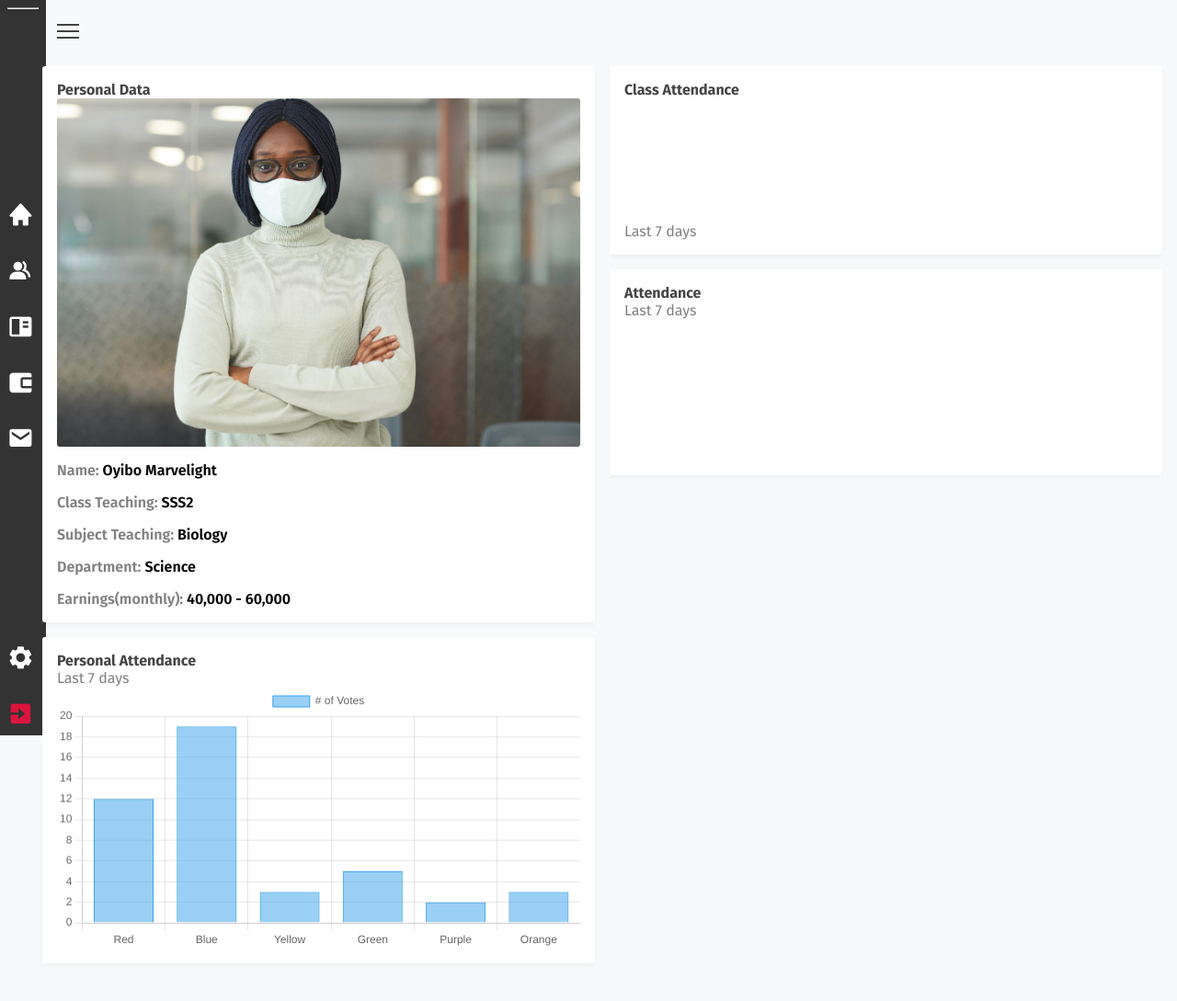
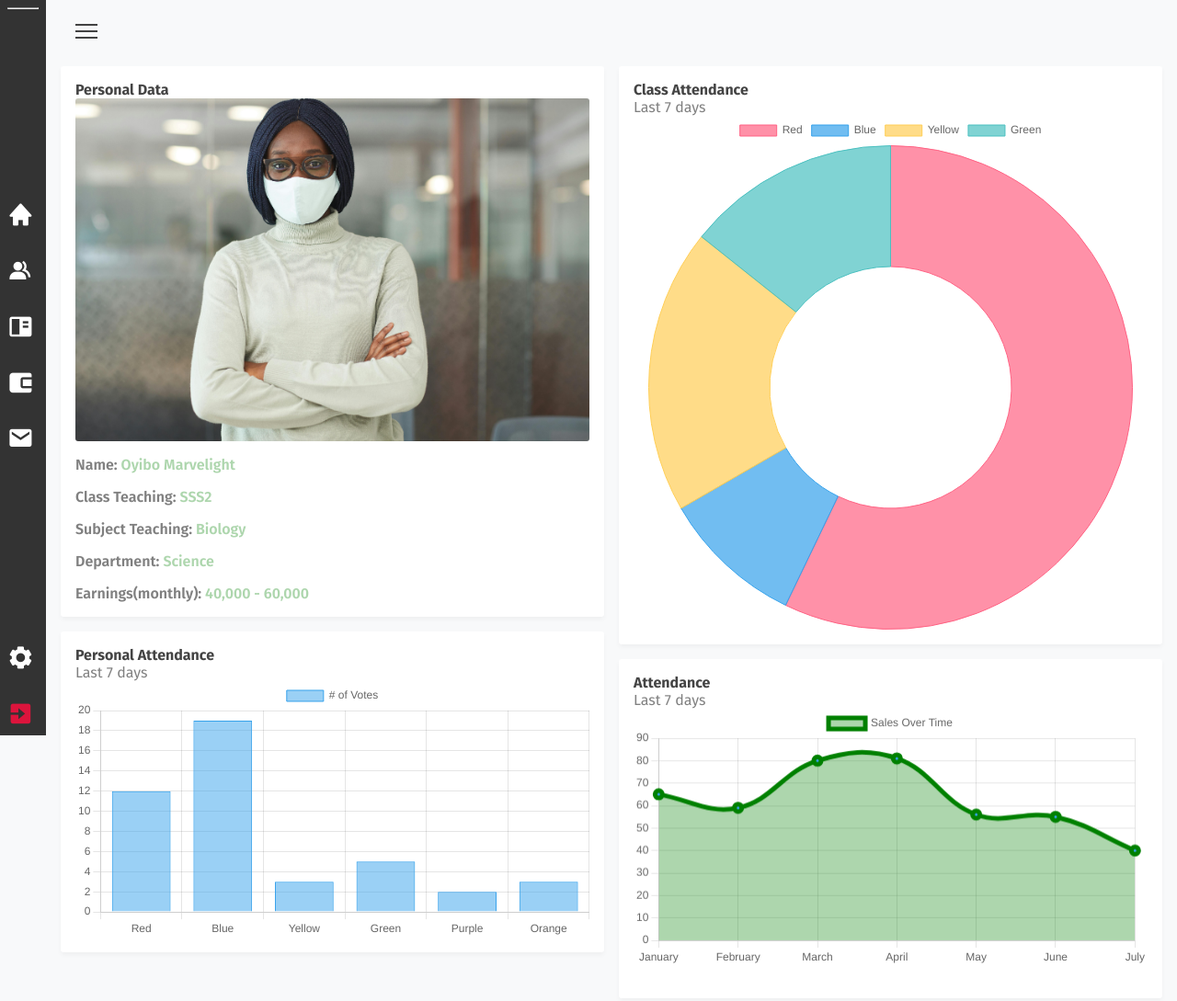
Before and after one commit to Oyibodroid/Scool-dashboard, a plain HTML site: page index.html in a window 1280 px wide. Shown: the whole page at 92% size. Drawn offline with nearby package versions, Linux system fonts and the light colour scheme.

Commit message:
many fixes

```diff
--- a/css/index.css
+++ b/css/index.css
@@ -15,6 +15,10 @@ h4 {
     box-shadow: rgba(0, 0, 0, 0.04) 0px 3px 5px;
     padding: 1em;
     position: relative;
+}
+
+.panel canvas{
+    width: 20px;
 }
 
 .panel-holder {
--- a/css/nav.css
+++ b/css/nav.css
@@ -1,6 +1,6 @@
 #bodyContainer {
     transition: .4s ease-in margin;
-    margin-left: 30px;
+    margin-left: 50px;
 }
 
 #side-nav {
--- a/css/shared.css
+++ b/css/shared.css
@@ -18,6 +18,7 @@
 body {
     font-family: 'Fira Sans', sans-serif;
     background-color: #F8F9FA;
+    color: rgba(0, 128, 0, 0.322);
 }
 
 ul {
@@ -34,7 +35,7 @@ hr {
 }
 
 #wholeBody {
-    height: 100vh;
+    /* height: 100vh; */
     position: relative;
 }
 
@@ -57,7 +58,7 @@ button{
     font-family: 'Poppins', sans-serif;
 }
 
-#search > form > div > div:nth-child(3) > button {
+#searchBtn button {
     padding: 9px 12px;
     background-color: #007bff;
     border-radius: 6px;
--- a/index.html
+++ b/index.html
@@ -64,7 +64,6 @@
 
             <!-- <hr /> -->
 
-
             <ul class="bottom-nav">
               <li>
                 <a href="#" class="link">
@@ -125,12 +124,12 @@
               <div class="panel">
                 <h4>Class Attendance</h4>
                 <span class="gray">Last 7 days</span>
-                <canvas id="satisfaction"></canvas>
+                <canvas id="myDoughnutChart"></canvas>
               </div>
               <div class="panel attendance">
                 <h4>Attendance</h4>
                 <span class="gray">Last 7 days</span>
-
+                <canvas id="myLineChart" ></canvas>
                 <div>
                   <canvas id="myChart"></canvas>
                 </div>
--- a/js/chart.js
+++ b/js/chart.js
@@ -16,9 +16,86 @@ new Chart(ctx, {
     scales: {
       y: {
         beginAtZero: true,
+      },
     },
-},
-responsive: true,
+    responsive: true,
   },
 });
 // myChart.resize();
+
+const doughnut = document.getElementById("myDoughnutChart").getContext("2d");
+const myDoughnutChart = new Chart(doughnut, {
+  type: "doughnut", // Specify the chart type
+  data: {
+    labels: ["Red", "Blue", "Yellow", "Green"], // Labels for the chart segments
+    datasets: [
+      {
+        label: "Dataset 1", // Optional label
+        data: [300, 50, 100, 75], // Data for each segment
+        backgroundColor: [
+          "rgba(255, 99, 132, 0.7)",
+          "rgba(54, 162, 235, 0.7)",
+          "rgba(255, 206, 86, 0.7)",
+          "rgba(75, 192, 192, 0.7)",
+        ],
+        borderColor: [
+          "rgba(255, 99, 132, 1)",
+          "rgba(54, 162, 235, 1)",
+          "rgba(255, 206, 86, 1)",
+          "rgba(75, 192, 192, 1)",
+        ],
+        borderWidth: 1,
+      },
+    ],
+  },
+  options: {
+    responsive: true,
+    plugins: {
+      legend: {
+        position: "top", // Display legend on top
+      },
+      tooltip: {
+        enabled: true, // Enable tooltips
+      },
+    },
+  },
+});
+
+const line = document.getElementById("myLineChart").getContext("2d");
+const myLineChart = new Chart(line, {
+  type: "line", // Define the chart type
+  data: {
+    labels: ["January", "February", "March", "April", "May", "June", "July"], // X-axis labels
+    datasets: [
+      {
+        label: "Sales Over Time",
+        data: [65, 59, 80, 81, 56, 55, 40], // Data points
+        backgroundColor: "rgba(0, 128, 0, 0.322)", // Line fill color (under the line)
+        borderColor: "green", // Line color
+        borderWidth: 5, // **This makes the line thick**
+        fill: true, // Fill the area under the line
+        tension: 0.4, // Line smoothness (0 for straight lines, higher values for more curve)
+        pointRadius: 4, // Size of the data points on the line
+        pointBackgroundColor: "rgba(54, 162, 235, 1)", // Data point fill color
+      },
+    ],
+  },
+  options: {
+    responsive: true, // Make the chart responsive
+    // maintainAspectRatio: false, // Optional: disable aspect ratio if you want more control over sizing
+    scales: {
+      y: {
+        beginAtZero: true, // Start y-axis from 0
+      },
+    },
+    plugins: {
+      legend: {
+        display: true, // Display the legend
+        position: "top", // Position the legend at the top
+      },
+      tooltip: {
+        enabled: true, // Enable tooltips on hover
+      },
+    },
+  },
+});
--- a/js/nav.js
+++ b/js/nav.js
@@ -5,7 +5,7 @@ const burg = document.querySelectorAll(".burg");
 const linkHolder = document.querySelector(".links ul");
 const linkText = document.querySelectorAll(".link span");
 
-console.log(linkText);
+// console.log(linkText);
 if (sideNav.classList !== "open") {
   linkHolder.style.padding = "0";
   linkText.forEach((l) => {
@@ -13,7 +13,7 @@ if (sideNav.classList !== "open") {
   });
 } else {
   linkText.forEach((l) => {
-    l.style.display = "block";
+    l.style.display = " ";
   });
   linkHolder.style.padding = "1rem";
 }
@@ -32,7 +32,7 @@ hamBurger.addEventListener("click", function () {
     }
   });
 
-  console.log(sideNav.classList);
+  // console.log(sideNav.classList);
 });
 
 // accordion
```
Also changed, not shown: js/search.js (added, +53 -0 lines), student.html (+18 -17 lines), syllabus.html (+1 -0 lines).
